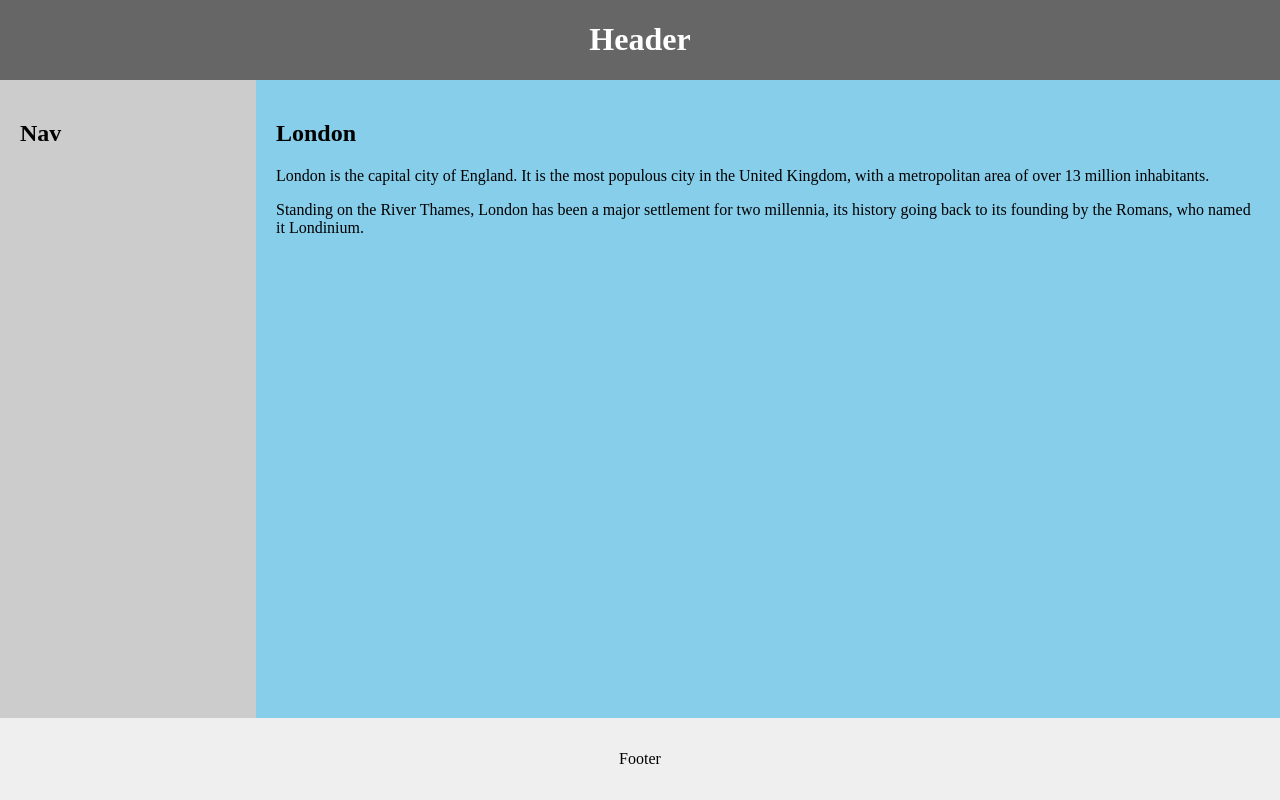
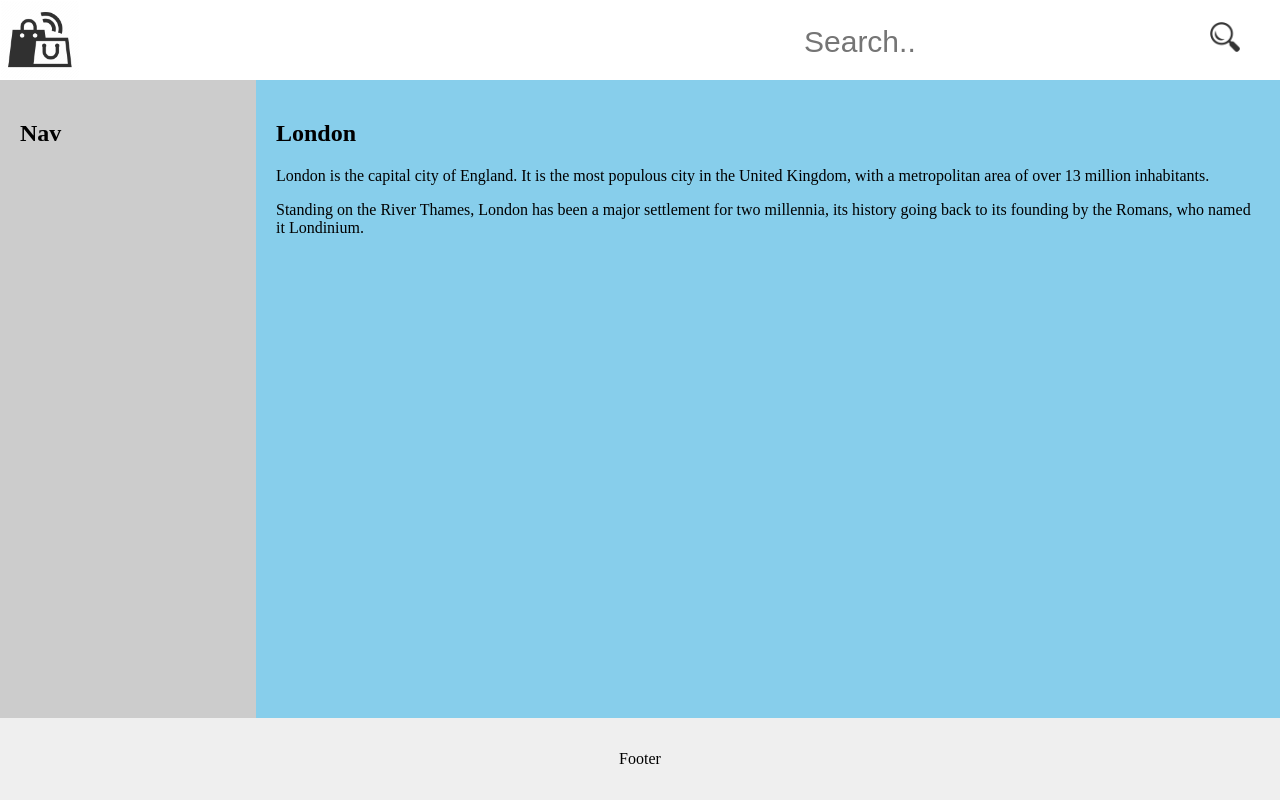
Before and after one commit to Asudharshanam/Shopping-Cart, a React (Create React App) app: page / in a window 1280 px wide. Built offline with nearby package versions, Linux system fonts and the light colour scheme.

Commit message:
update header with search bar and logo

```diff
--- a/src/App.css
+++ b/src/App.css
@@ -13,9 +13,6 @@ html body {
 
 header {
   grid-area: head;
-  background-color: #666;
-  text-align: center;
-  color: white;
 }
 
 nav {
@@ -41,10 +38,35 @@ footer {
 }
 
 @media (max-width: 600px) {
-    .the-page{
+    .main-layout {
       box-sizing: border-box;
       grid-template-columns: 1fr;
       grid-template-areas: "head" "nav" "content" "footer";
       grid-template-rows: min-content min-content auto min-content;
     }
 }
+
+/* AppHeader */
+
+.SmartBagLogo {
+  float: left;
+  width: 80px;
+  height: 80px;
+}
+
+.SearchBarContainer {
+  float: right;
+  margin-top: 5px;
+  margin-right: 40px;
+}
+
+.AppHeader input[type=text] {
+  padding: 20px;
+  font-size: 30px;
+  border: none;
+  outline: none;
+}
+
+.SearchIcon {
+  height: 30px;
+}
--- a/src/App.js
+++ b/src/App.js
@@ -1,5 +1,7 @@
 
 import React from 'react';
+
+import AppHeader from './components/AppHeader'
 
 import './App.css';
 
@@ -8,7 +10,7 @@ function App() {
     <div className="main-layout">
 
       <header>
-        <h1>Header</h1>
+        <AppHeader />
       </header>
 
 
--- /dev/null
+++ b/src/components/AppHeader.js
@@ -0,0 +1,20 @@
+import React from 'react'
+import SmartBagLogo from '../icons/smart-bag-logo.png'
+import SearchIcon from '../icons/search.png'
+
+
+export function AppHeader() {
+    return (
+        <div className="AppHeader">
+            <img className="SmartBagLogo" src={SmartBagLogo}></img>
+            <div className="SearchBarContainer">
+                <form>
+                    <input type="text" placeholder="Search.." name="search" />
+                    <img className="SearchIcon" src={SearchIcon}></img>
+                </form>
+            </div>
+        </div>
+    )
+}
+
+export default AppHeader
```
Also changed, not shown: src/icons/search.png (added), src/icons/smart-bag-logo.png (added).
